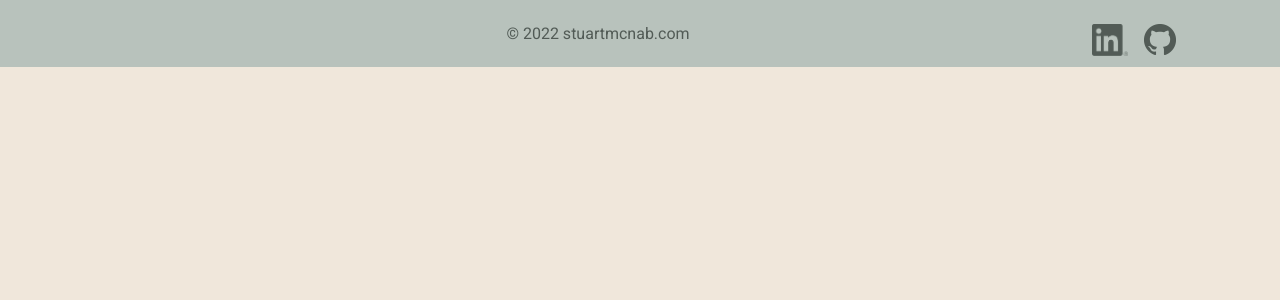
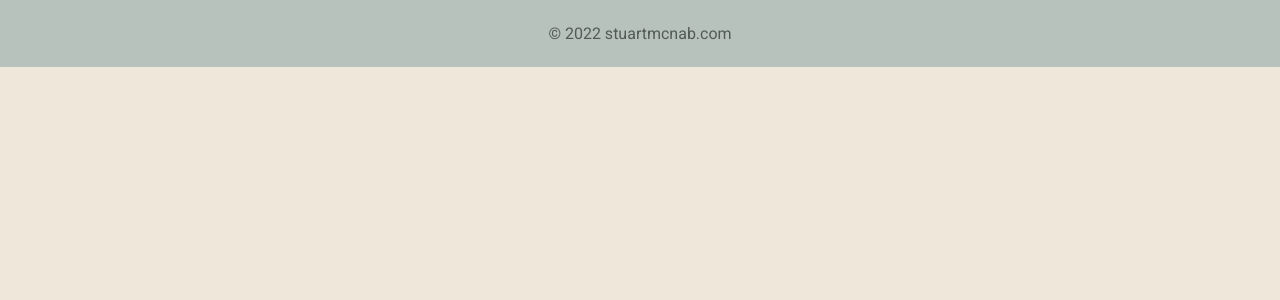
Before and after one commit to stuartmcnab/stuartmcnabdotcom, a Next.js app: page /components/footer in a window 1280 px wide. Shown: the top 300 px of the page. Built offline with nearby package versions, Linux system fonts and the light colour scheme.

Commit message:
update footer

```diff
--- a/pages/components/footer.jsx
+++ b/pages/components/footer.jsx
@@ -10,24 +10,6 @@ export default function Footer() {
         <section className={styles.container}>
             <footer className={styles.footer}>
                 <Link href='/'>{`© ${new Date().getFullYear()  } stuartmcnab.com`}</Link>
-                <span className={styles.logos}>
-                    <a href='https://uk.linkedin.com/in/stuart-mcnab' target='_blank' rel='noreferrer'>
-                        <Image
-                            src={linkedin}
-                            alt='LinkedIn Logo'
-                            height={32}
-                            width={36}
-                            />
-                    </a>
-                    <a href='https://github.com/stuartmcnab' target='_blank' rel='noreferrer'>
-                        <Image
-                            src={github}
-                            alt='GitHub Logo'
-                            height={32}
-                            width={32}
-                            />
-                    </a>
-                </span>
             </footer>
         </section>
     )
--- a/pages/components/profile.jsx
+++ b/pages/components/profile.jsx
@@ -5,7 +5,7 @@ export default function Profile() {
     return(
       <section id="portfolio" className={styles.container}>
         <p>
-          Hi, I&apos;m Stuart, a Software Engineer based in Southend-on-Sea with a passion for building digital services. I have a feel for launching products and features, from planning and design, and solving real-life problems with code. When not online, I love hanging out with my wife and two cats. Currently, I am building optimised features with Experian.
+          Hi, I&apos;m Stuart, a Software Engineer based near London with a passion for building digital services. I have a feel for launching products and features, from planning and design, and solving real-life problems with code. When not online, I love hanging out with my wife and two cats. Currently, I am building optimised features with Experian.
         </p>
     </section>
     )
--- a/styles/Footer.module.css
+++ b/styles/Footer.module.css
@@ -8,6 +8,9 @@
     text-align: center;
     max-width: 1072px;
     margin: 0 auto;
+    display: flex;
+    align-items: center;
+    justify-content: center;
 }
 .logos {
     float: right;
```
